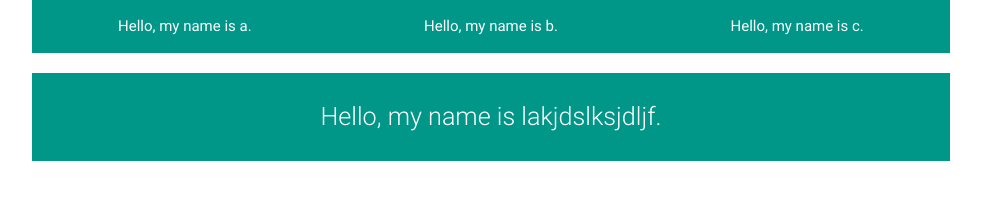
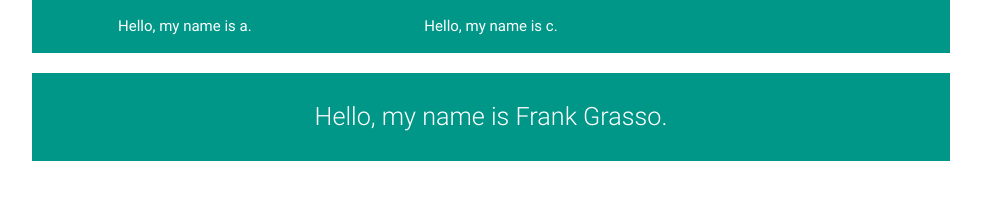
Before and after one commit to hedphuqz/test-fp1752, a plain HTML site: page index.html in a window 1280 px wide. Shown: the whole page, without its empty margins (149-1130 px from the left). Drawn offline with nearby package versions, Linux system fonts and the light colour scheme.

Commit message:
Added a name
As above

```diff
--- a/index.html
+++ b/index.html
@@ -20,7 +20,6 @@
         <p style="text-align: center; color: white;"> Hello, my name is a. </p>
       </div>
       <div class="col s4">
-        <p style="text-align: center; color: white;"> Hello, my name is b. </p>
       </div>
       <div class="col s4">
         <p style="text-align: center; color: white;"> Hello, my name is c. </p>
@@ -28,7 +27,7 @@
     </div>
     <div class="row">
       <div class="col s12 teal">
-        <p style="text-align: center; color: white;" class="flow-text"> Hello, my name is lakjdslksjdljf. </p>
+        <p style="text-align: center; color: white;" class="flow-text"> Hello, my name is Frank Grasso. </p>
       </div>
     </div>
   </div>
```
